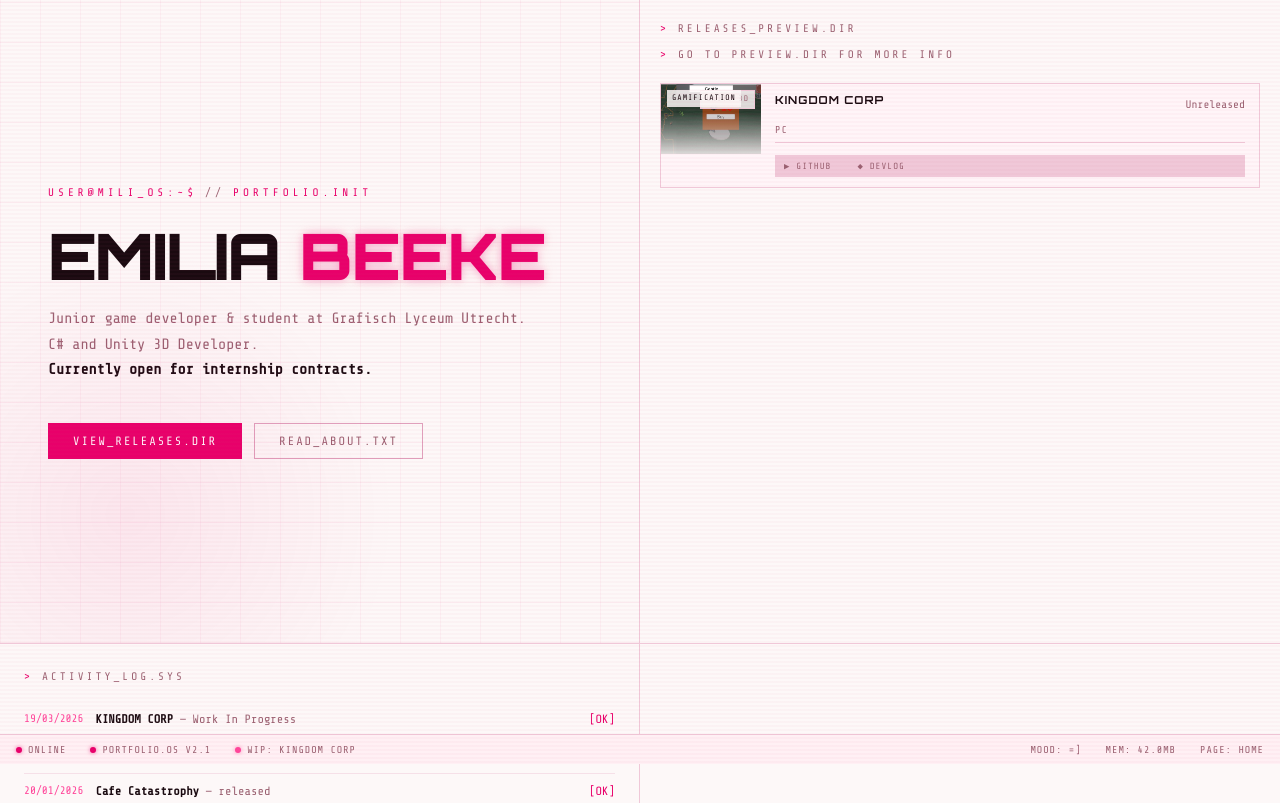
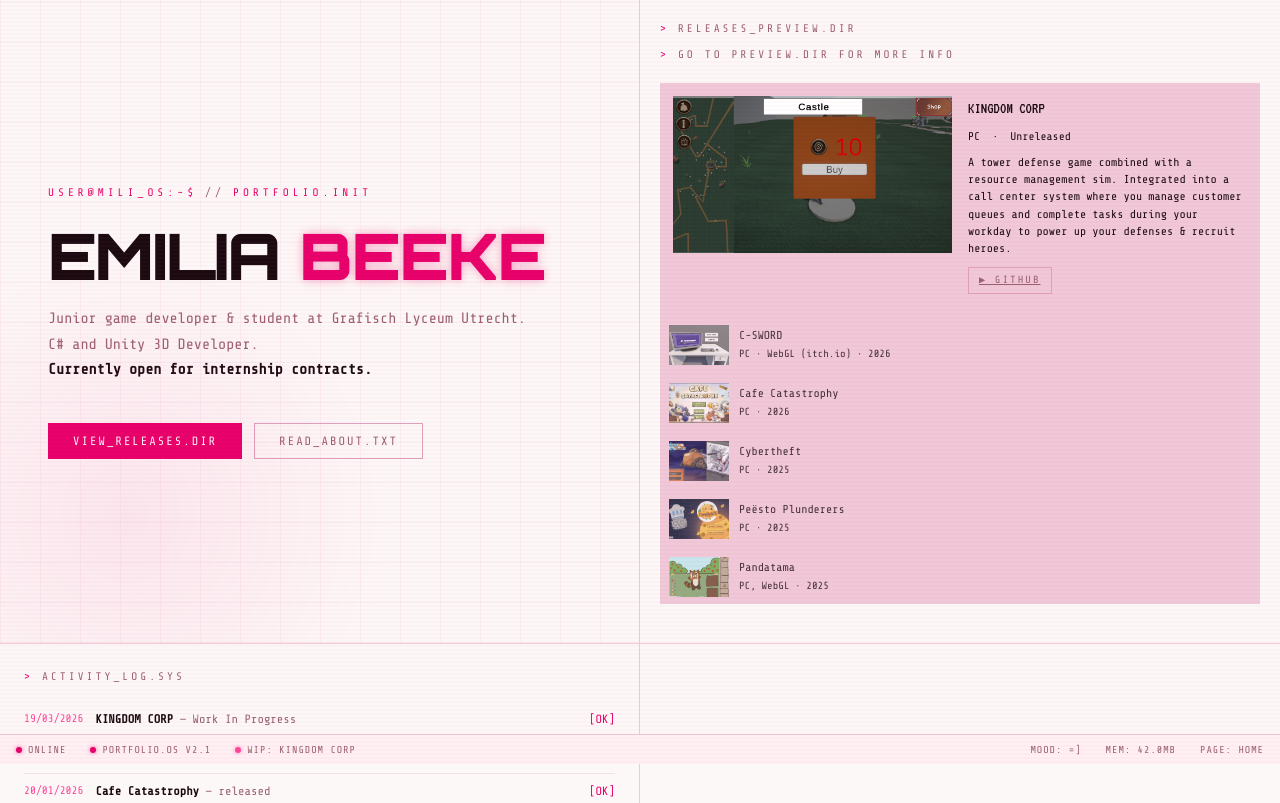
Before and after one commit to mmispot/mmispot.github.io, a PHP site: page / in a window 1280 px wide. Shown: the part 36-839 px from the top of the page. Run offline with PHP 8.4, Linux system fonts and the light colour scheme.

Commit message:
feat: bigger 'hero' card for most recent release

```diff
--- a/css/style.css
+++ b/css/style.css
@@ -3185,3 +3185,82 @@ body::after {
   line-height: 1.5;
   margin-top: 4px;
 }
+
+.game-card-hero {
+  display: grid;
+  grid-template-columns: 1fr 1fr;
+  gap: 16px;
+  border: 1px solid var(--pink); /* use your existing pink variable */
+  padding: 12px;
+  margin-bottom: 12px;
+}
+
+.game-hero-img {
+  width: 100%;
+  aspect-ratio: 16 / 9;
+  object-fit: cover;
+}
+
+.game-hero-title {
+  font-size: 1rem;
+  color: var(--pink);
+  margin-bottom: 6px;
+  font-family: var(--font-display); /* match your existing mono/display font */
+}
+
+.game-hero-meta {
+  font-size: 0.7rem;
+  color: var(--text-dim);
+  margin-bottom: 8px;
+}
+
+.game-hero-desc {
+  font-size: 0.72rem;
+  line-height: 1.5;
+  margin-bottom: 10px;
+}
+
+.game-hero-links {
+  display: flex;
+  gap: 8px;
+}
+
+.btn-sm {
+  font-size: 0.65rem;
+  padding: 4px 10px;
+}
+
+.games-list-small {
+  display: flex;
+  flex-direction: column;
+  gap: 6px;
+}
+
+.game-card-small {
+  display: flex;
+  align-items: center;
+  gap: 10px;
+  padding: 6px 8px;
+  border: 1px solid var(--pink);
+  opacity: 0.8;
+  transition: opacity 0.15s;
+}
+
+.game-card-small:hover { opacity: 1; }
+
+.game-small-img {
+  width: 60px;
+  height: 40px;
+  object-fit: cover;
+  flex-shrink: 0;
+}
+
+.game-small-title {
+  font-size: 0.72rem;
+  color: var(--pink);
+}
+
+.game-small-meta {
+  font-size: 0.65rem;
+  color: var(--text-dim);
+}
--- a/js/main.js
+++ b/js/main.js
@@ -371,48 +371,46 @@ function drawScreenshot(container, shot) {
 }
 
 function injectGames() {
-  // Home page: show only the newest game (index 0) with its first screenshot
-  const g = games[0];
-  const i = 0;
+  const grid = document.getElementById('games-grid');
+  const latest = games[0];
+  const rest = games.slice(1);
 
-  document.getElementById('games-grid').innerHTML = `
-    <div class="game-card" data-index="${i}" style="--hover-bg:${g.hoverBg}; --accent:${g.accent};">
-      ${g.featured ? '<div class="featured-badge">★ Featured</div>' : ''}
-      <div class="game-thumb" id="thumb-${i}">
-        <img src="${g.screenshots[0].src}" alt="${g.title}"
-          style="width:100%; height:100%; object-fit:cover; display:block;">
-        <div class="game-engine-tag">${g.engine}</div>
-        <div class="game-genre-tag ${g.genre}">${g.genreLabel}</div>
-        <div class="game-thumb-overlay"></div>
-      </div>
-      <div class="game-info">
-        <div class="game-title-row">
-          <div class="game-title">${g.title}</div>
-          <div class="game-year">${g.year}</div>
+  grid.innerHTML = `
+    <div class="game-card-hero" style="cursor:pointer" data-index="0">
+      <img src="${latest.screenshots[0].src}" alt="${latest.title}" class="game-hero-img">
+      <div class="game-hero-info">
+        <div class="game-hero-title">${latest.title}</div>
+        <div class="game-hero-meta">
+          ${latest.platforms} &nbsp;·&nbsp;
+          <span class="game-status-tag">${latest.year}</span>
         </div>
-        <div class="game-desc">${g.desc}</div>
-        <div class="game-platform">${g.platforms}</div>
-        <div class="game-meta-row">
-          <div class="game-learned">◈ ${g.learned}</div>
-        </div>
-        <div class="game-links">
-          ${g.githubUrl ? `<a class="game-link" href="${g.githubUrl}" target="_blank" onclick="event.stopPropagation()">▶ GITHUB</a>` : ''}
-          ${g.itchUrl ? `<a class="game-link" href="${g.itchUrl}" target="_blank" onclick="event.stopPropagation()">◈ ITCH.IO</a>` : ''}
-          <div class="game-link open-popup-btn" data-index="${i}">◆ DEVLOG</div>
+        <p class="game-hero-desc">${latest.desc}</p>
+        <div class="game-hero-links">
+          ${latest.githubUrl ? `<a href="${latest.githubUrl}" class="btn btn-ghost btn-sm" target="_blank">▶ GITHUB</a>` : ''}
+          ${latest.itchUrl   ? `<a href="${latest.itchUrl}"   class="btn btn-ghost btn-sm" target="_blank">◆ ITCH.IO</a>` : ''}
         </div>
       </div>
     </div>
+
+    <div class="games-list-small">
+      ${rest.map((g, i) => `
+        <div class="game-card-small" style="cursor:pointer" data-index="${i + 1}">
+          <img src="${g.screenshots[0].src}" alt="${g.title}" class="game-small-img">
+          <div class="game-small-info">
+            <div class="game-small-title">${g.title}</div>
+            <div class="game-small-meta">${g.platforms} · ${g.year}</div>
+          </div>
+        </div>
+      `).join('')}
+    </div>
   `;
 
-  document.querySelectorAll('.game-card').forEach(card => {
+  // Hero card click → open popup
+  grid.querySelector('.game-card-hero').addEventListener('click', () => openPopup(0));
+
+  // Small card clicks → open popup
+  grid.querySelectorAll('.game-card-small').forEach(card => {
     card.addEventListener('click', () => openPopup(parseInt(card.dataset.index)));
-  });
-
-  document.querySelectorAll('.open-popup-btn').forEach(btn => {
-    btn.addEventListener('click', e => {
-      e.stopPropagation();
-      openPopup(parseInt(btn.dataset.index));
-    });
   });
 }
 
```
